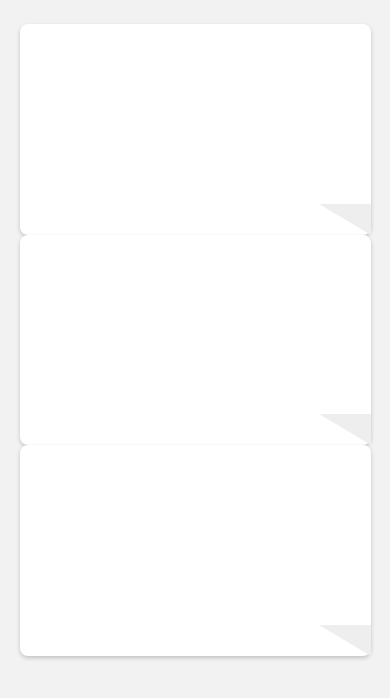
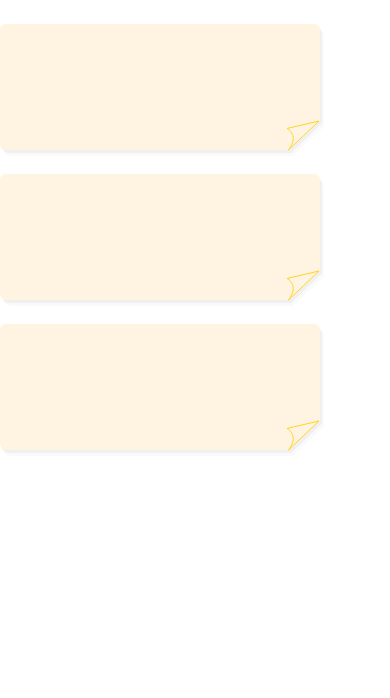
Before and after one commit to calliwickham/thesamepage, a React Native app: screen / in a window 390 px wide. Shown: the top 698 px of the page. Built offline with nearby package versions, Linux system fonts and the light colour scheme.

Commit message:
working on a file tile (front end)

```diff
--- a/App.js
+++ b/App.js
@@ -17,7 +17,7 @@ import GenericAlbumPage from './src/screens/GenericAlbumTest.js'
 
 export default function App() {
   return (
-    <View style={{ flex: 1 }}>
+    <View style={{ flex: 1 , backgroundColor: 'white'}}>
         <GenericAlbumPage/>
     </View>
   );
--- a/src/components/testicons/TileWithFoldedCorner.js
+++ b/src/components/testicons/TileWithFoldedCorner.js
@@ -1,59 +1,36 @@
-import React from 'react';
-import { View, StyleSheet, Dimensions, Text } from 'react-native';
+import * as React from "react"
+import Svg, { Path } from "react-native-svg"
+const TileWithFoldedCorner = (props) => (
+    <Svg
+        xmlns="http://www.w3.org/2000/svg"
+        viewbox = "0 0 324 132"
+        width= "100%"
+        height= "100%"
+        fill="none"
+        {...props}
+    >
+        <Path
+            fill="rgba(0, 0, 0, 0.04)"
+            transform="translate(2,3)"
+            d="M314 0a6 6 0 0 1 6 6v90.433L289.151 126H6a6 6 0 0 1-6-6V6a6 6 0 0 1 6-6h308Z"
+        />
+        <Path
+            fill="rgba(0,0,0,0.02)"
+            transform="translate(4,6)"
+            d="M314 0a6 6 0 0 1 6 6v90.433L289.151 126H6a6 6 0 0 1-6-6V6a6 6 0 0 1 6-6h308Z"
+        />
+        <Path
+            fill="#FFF4E2"
+            d="M314 0a6 6 0 0 1 6 6v90.433L289.151 126H6a6 6 0 0 1-6-6V6a6 6 0 0 1 6-6h308Z"
+        />
 
-export default function TileWithFoldedCorner({ children }) {
-  const screenWidth = Dimensions.get('window').width;
-  const tileWidth = screenWidth * 0.9; // 90% of screen width
-  const tileHeight = tileWidth * 0.6;  // proportionally scaled
+        <Path
+            transform="translate(285,96)"
+            fill="#FFF4E2"
+            stroke="#FFD427"
+            d="M2.03 8.47C8.523 12.424 11.306 19.894 3.422 30l15.304-14.5L34.03 1l-32 7.47Z"
+        />
 
-  return (
-    <View style={styles.container}>
-      <View style={[styles.tile, { width: tileWidth, height: tileHeight }]}>
-        <Text style={styles.text}>{ children }</Text>
-        {/* Peeled corner */}
-        <View
-          style={[
-            styles.corner,
-            {
-              borderLeftWidth: tileWidth * 0.15,
-              borderTopWidth: tileHeight * 0.15,
-            },
-          ]}
-        />
-      </View>
-    </View>
-  );
-}
-
-const styles = StyleSheet.create({
-  container: {
-    flex: 1,
-    alignItems: 'center',
-    justifyContent: 'center',
-  },
-  tile: {
-    backgroundColor: '#fff',
-    borderRadius: 8,
-    elevation: 3, // Android shadow
-    shadowColor: '#000', // iOS shadow
-    shadowOpacity: 0.2,
-    shadowOffset: { width: 0, height: 2 },
-    shadowRadius: 4,
-    position: 'relative',
-  },
-  text: {
-    margin: 16,
-    fontSize: 16,
-  },
-  corner: {
-    position: 'absolute',
-    bottom: 0,
-    right: 0,
-    width: 0,
-    height: 0,
-    backgroundColor: 'transparent',
-    borderStyle: 'solid',
-    borderLeftColor: 'transparent',
-    borderTopColor: '#eee', // The "peeled" color
-  },
-});
+    </Svg>
+)
+export default TileWithFoldedCorner
--- a/src/screens/GenericAlbumTest.js
+++ b/src/screens/GenericAlbumTest.js
@@ -17,7 +17,7 @@ export default function GenericAlbumPage() {
 const styles = StyleSheet.create({
     safeArea: {
         flex: 1,
-        backgroundColor: '#f2f2f2',
+        backgroundColor: 'white',
     },
     scrollContainer: {
         alignItems: 'center',
```
